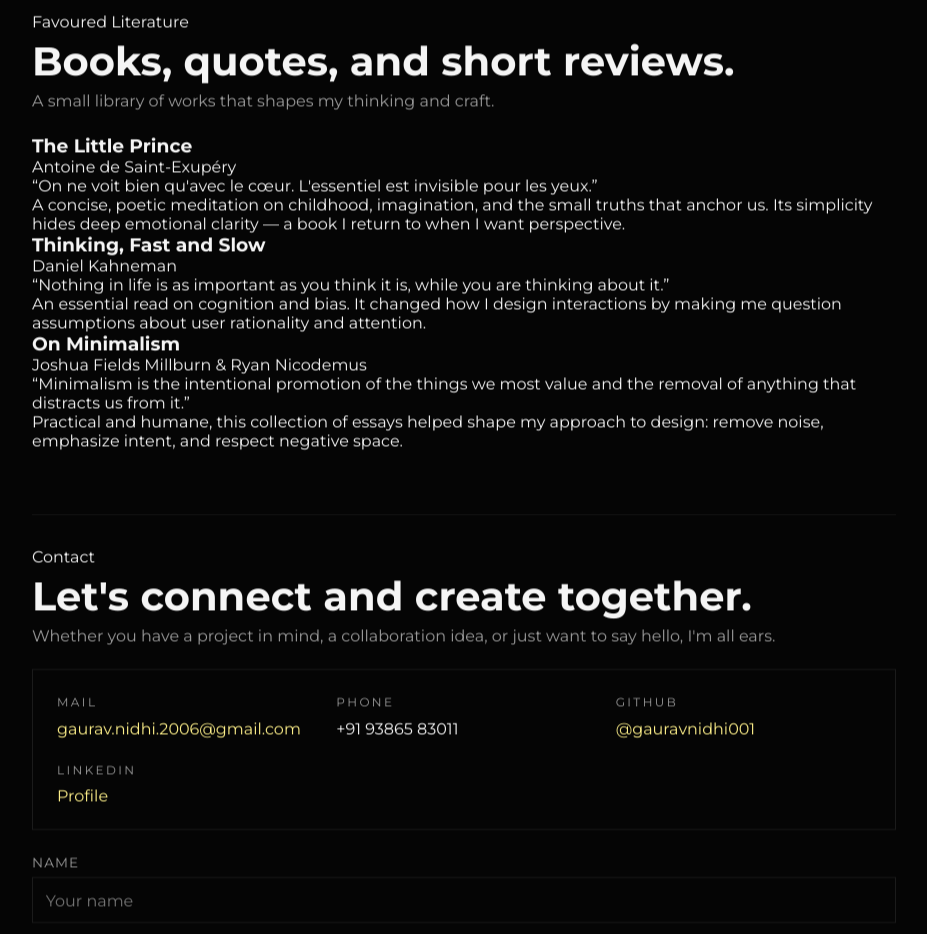
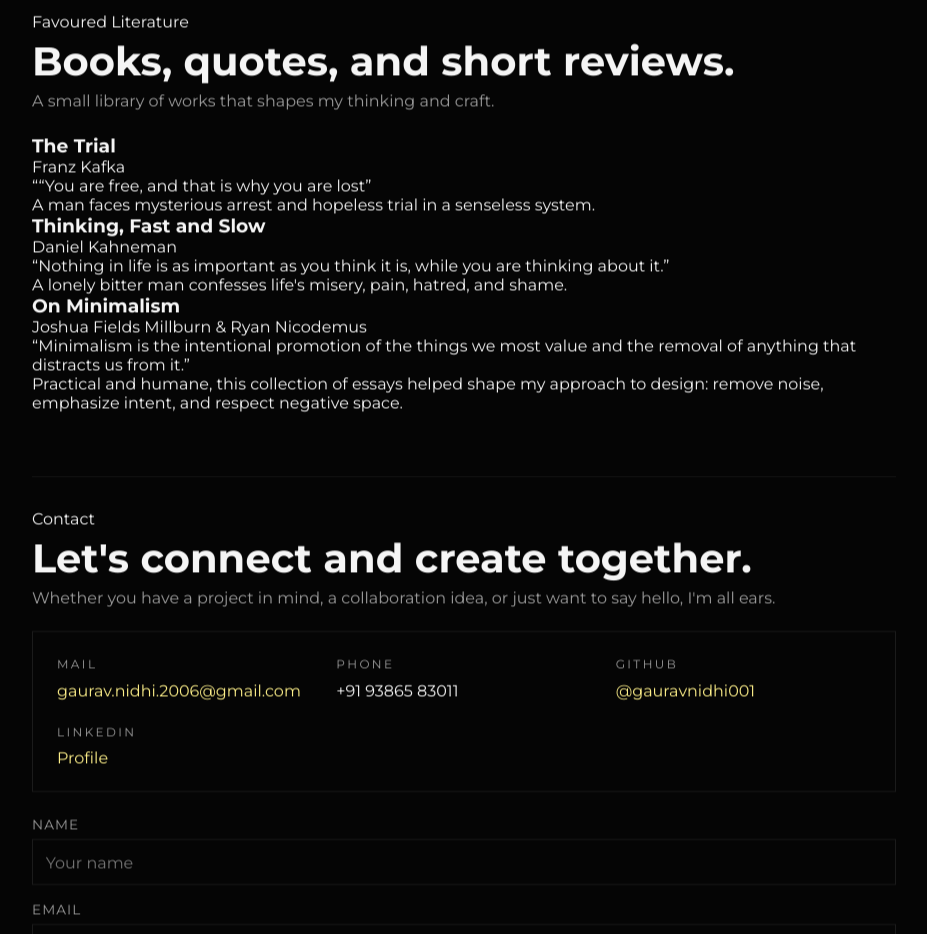
Before and after one commit to Gauravnidhi001/portfolio, a React (Vite) app: page / in a window 1280 px wide. Shown: the part 1640-2574 px from the top of the page, without its empty margins (334-1261 px from the left). Built offline with nearby package versions, Linux system fonts and the light colour scheme.

Commit message:
Update App.jsx

```diff
--- a/src/App.jsx
+++ b/src/App.jsx
@@ -50,18 +50,18 @@ const examples = [
 
 const favouredLiterature = [
   {
-    title: "The Little Prince",
-    author: "Antoine de Saint-Exupéry",
-    quote: "On ne voit bien qu'avec le cœur. L'essentiel est invisible pour les yeux.",
+    title: "The Trial",
+    author: "Franz Kafka",
+    quote: "“You are free, and that is why you are lost",
     review:
-      "A concise, poetic meditation on childhood, imagination, and the small truths that anchor us. Its simplicity hides deep emotional clarity — a book I return to when I want perspective.",
+      "A man faces mysterious arrest and hopeless trial in a senseless system."
   },
   {
     title: "Thinking, Fast and Slow",
     author: "Daniel Kahneman",
     quote: "Nothing in life is as important as you think it is, while you are thinking about it.",
     review:
-      "An essential read on cognition and bias. It changed how I design interactions by making me question assumptions about user rationality and attention.",
+      "A lonely bitter man confesses life's misery, pain, hatred, and shame.",
   },
   {
     title: "On Minimalism",
```
